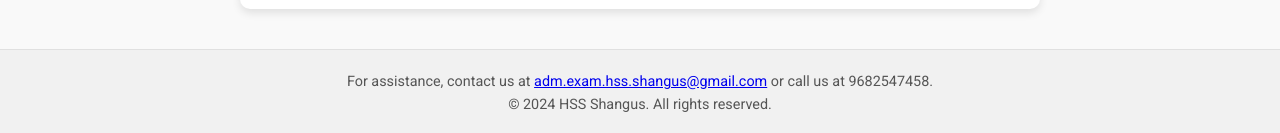
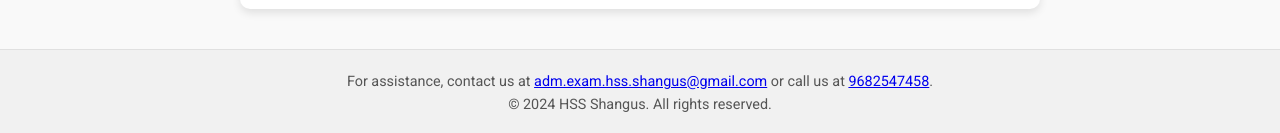
Before and after one commit to ShGulfam/hss.shangus_exam_2024-25, a plain HTML site: page index.html in a window 1280 px wide. Shown: the part 890-1023 px from the top of the page. Drawn offline with Linux system fonts and the light colour scheme.

Commit message:
Update index.html

```diff
--- a/index.html
+++ b/index.html
@@ -417,7 +417,7 @@
         </form>
     </main>
     <footer>
-        <p>For assistance, contact us at <a href="adm.exam.hss.shangus@gmail.com">adm.exam.hss.shangus@gmail.com</a> or call us at 9682547458.</p>
+        <p>For assistance, contact us at <a href="mailto:adm.exam.hss.shangus@gmail.com">adm.exam.hss.shangus@gmail.com</a> or call us at <a href="tel:9682547458">9682547458</a>.</p>
         <p>&copy; 2024 HSS Shangus. All rights reserved.</p>
     </footer>
 </body>
```
